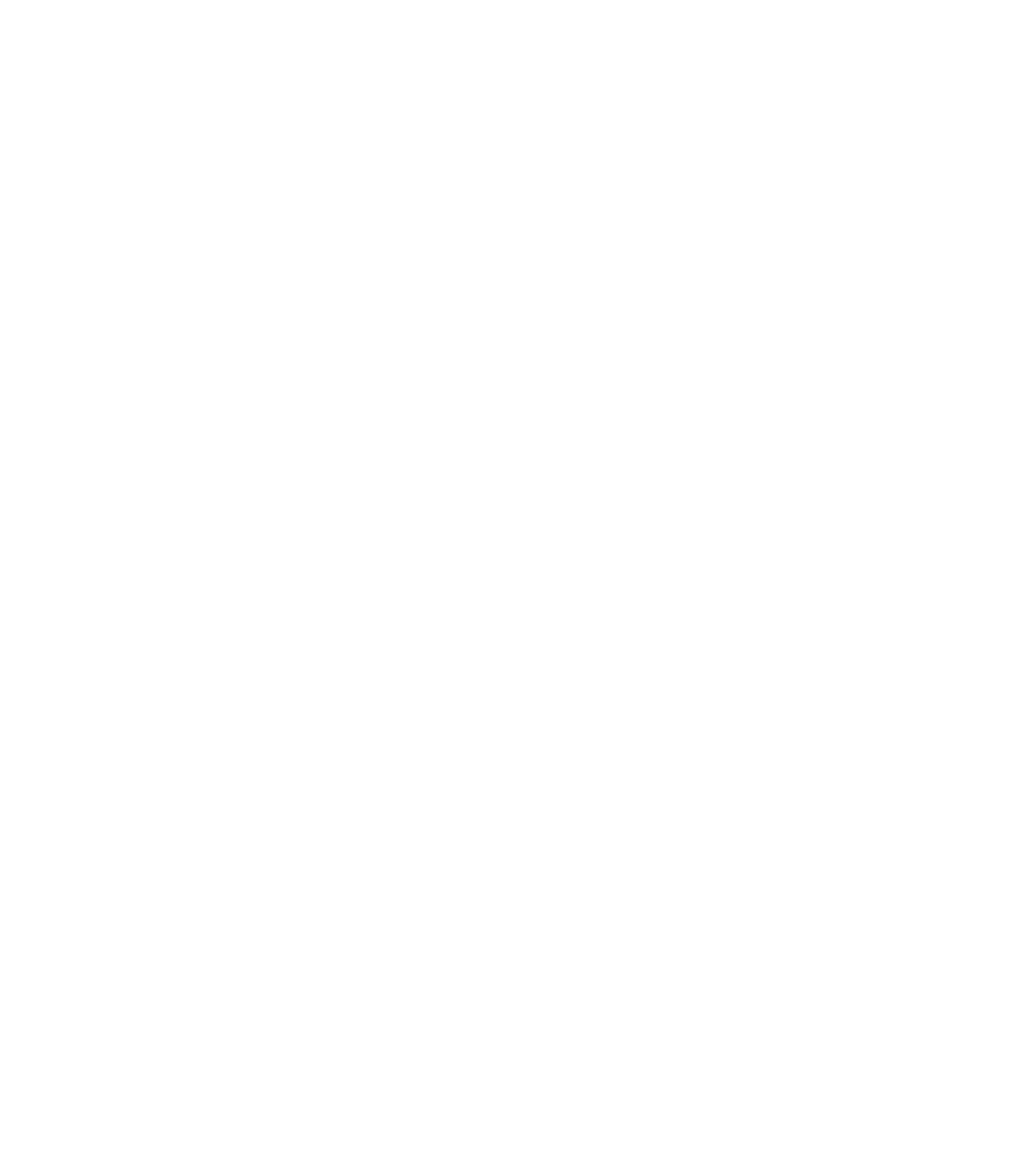
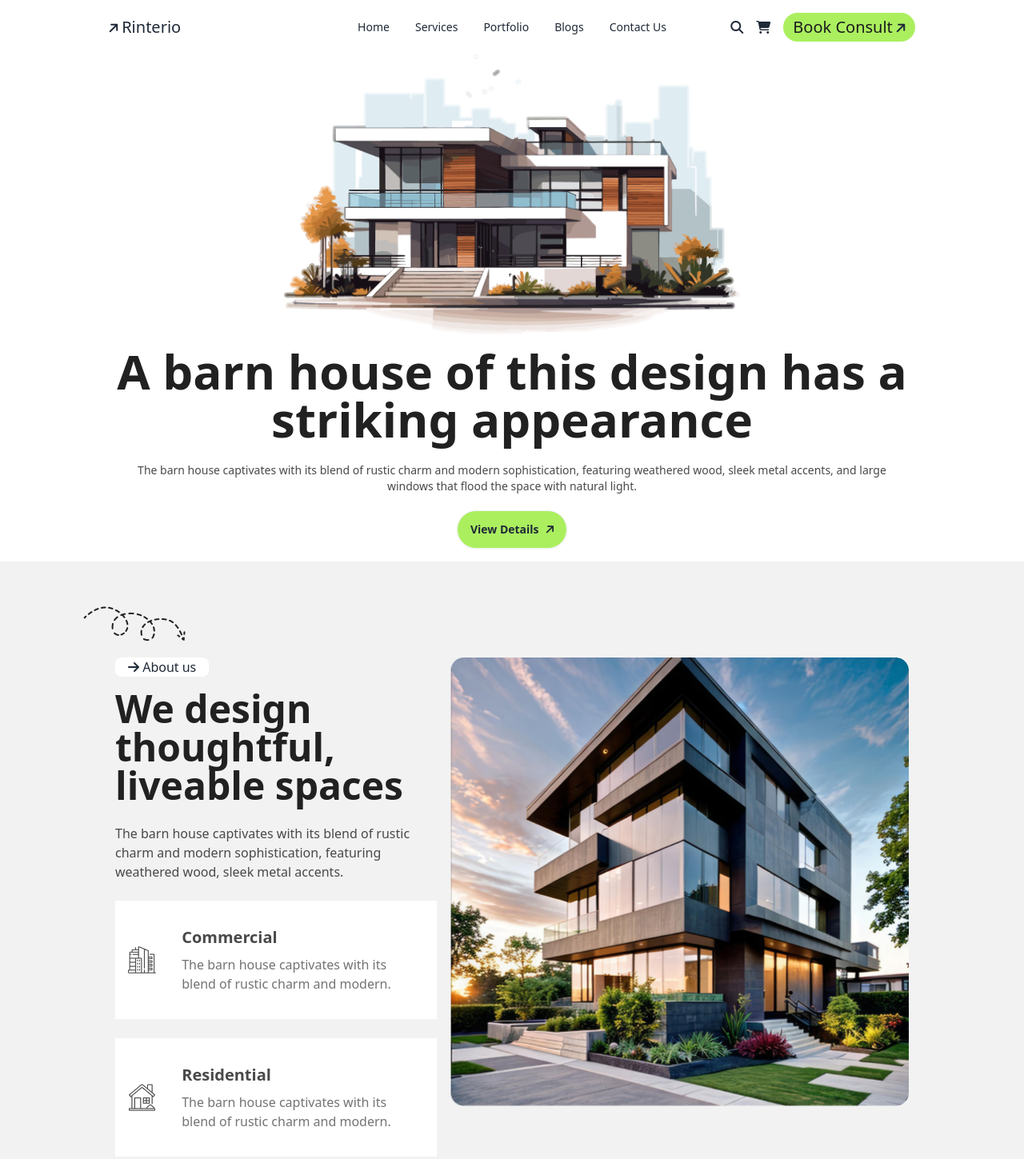
Before and after one commit to Hossainmithu/rinterio-assignment, a plain HTML site: page index.html in a window 1280 px wide. Shown: the whole page at 80% size. Before the commit the page ends 800 px from the top, so only its background shows below. Drawn offline with nearby package versions, Linux system fonts and the light colour scheme.

Commit message:
added header section

```diff
--- a/index.html
+++ b/index.html
@@ -4,8 +4,138 @@
   <meta charset="UTF-8">
   <meta name="viewport" content="width=device-width, initial-scale=1.0">
   <title>Riterio Website</title>
+  <!-- goggle font -->
+  <link rel="preconnect" href="https://fonts.googleapis.com">
+  <link rel="preconnect" href="https://fonts.gstatic.com" crossorigin>
+  <link href="https://fonts.googleapis.com/css2?family=Manrope:wght@200..800&display=swap" rel="stylesheet">
+  <!-- tailwind css -->
+  <script src="https://cdn.tailwindcss.com"></script>
+  <!-- daisy ui -->
+  <link href="https://cdn.jsdelivr.net/npm/daisyui@4.12.10/dist/full.min.css" rel="stylesheet" type="text/css" />
+  <script src="https://cdn.tailwindcss.com"></script>
+
+  <!-- font awsome -->
+  <link rel="stylesheet" href="https://cdnjs.cloudflare.com/ajax/libs/font-awesome/6.6.0/css/all.min.css"
+    integrity="sha512-Kc323vGBEqzTmouAECnVceyQqyqdsSiqLQISBL29aUW4U/M7pSPA/gEUZQqv1cwx4OnYxTxve5UMg5GT6L4JJg=="
+    crossorigin="anonymous" referrerpolicy="no-referrer" />
+
+  <style>
+    font-family {
+      font-family: "Manrope", sans-serif;
+    }
+  </style>
 </head>
-<body>
+<body class="font-family mx-w-[1440px] m-auto">
+  <header>
+    <!-- nav section -->
+    <div class="navbar bg-base-100 w-[95%] lg:w-4/5 m-auto">
+      <div class="navbar-start">
+        <div class="dropdown">
+          <div tabindex="0" role="button" class="btn btn-ghost lg:hidden">
+            <svg xmlns="http://www.w3.org/2000/svg" class="h-5 w-5" fill="none" viewBox="0 0 24 24"
+              stroke="currentColor">
+              <path stroke-linecap="round" stroke-linejoin="round" stroke-width="2" d="M4 6h16M4 12h8m-8 6h16" />
+            </svg>
+          </div>
+          <ul tabindex="0"
+            class="menu menu-sm dropdown-content text-[#737373] bg-base-100 rounded-box z-[1] mt-3 w-52 p-2 shadow">
+            <li><a class="text-[#494949]">Home</a></li>
+            <li><a>Services</a></li>
+            <li><a>Portfolio</a></li>
+            <li><a>Blogs</a></li>
+            <li><a>Contact Us</a></li>
+          </ul>
+        </div>
+        <div>
+          <i class="fa-solid fa-arrow-up rotate-45"></i>
+          <a class="text-xl">Rinterio</a>
+        </div>
+      </div>
+      <div class="navbar-center hidden lg:flex">
+        <ul class="menu menu-horizontal px-1">
+          <li><a>Home</a></li>
+          <li><a>Services</a></li>
+          <li><a>Portfolio</a></li>
+          <li><a>Blogs</a></li>
+          <li><a>Contact Us</a></li>
+        </ul>
+      </div>
+      <div class="navbar-end hidden lg:flex gap-4">
+        <div class="bg-white"><i class="fa-solid  fa-magnifying-glass"></i></div>
+        <i class="fa-solid bg-white fa-cart-shopping"></i>
+        <div class="px-3 py-1 bg-[#ABEF5F] rounded-3xl">
+          <a class="text-[#1C1C1C] text-xl font-medium">Book Consult</a>
+          <i class="fa-solid fa-arrow-up rotate-45"></i>
+        </div>
+      </div>
+    </div>
+    <!-- banner section -->
+    <section>
+      <div class="card card-compact bg-base-100 w-[95%] lg:w-4/5 m-auto">
+        <figure>
+          <img src="assets/banner.png" alt="">
+        </figure>
+        <div class="card-body">
+          <h2 class="card-title text-[#212121] text-center font-bold text-3xl lg:text-6xl">A barn house of this design
+            has a striking appearance</h2>
+          <p class="text-[#494949] font-medium text-center py-3">The barn house captivates with its blend of rustic
+            charm and modern sophistication, featuring weathered wood, sleek metal accents, and large windows that flood
+            the space with natural light.</p>
+          <div class="card-actions justify-center ">
+            <button class="btn rounded-3xl hover:bg-[#ABEF5F] bg-[#ABEF5F]">View Details <i
+                class="fa-solid fa-arrow-up rotate-45"></i></button>
+          </div>
+        </div>
+      </div>
+    </section>
+  </header>
+  <main>
+    <!-- we design section -->
+    <section>
+      <div class="hero bg-base-200 min-h-screen">
+        <div class="hero-content w-[95%] lg:w-4/5 relative flex-col-reverse lg:flex-row-reverse">
+          <img src="assets/Rectangle.png" class="max-w-sm lg:max-w-xl max-h-2xl rounded-lg" />
+          <div>
+            <div class="absolute hidden lg:block -left-6">
+              <img src="assets/Vector.png" alt="">
+            </div>
+            <br>
+            <br>
+            <button class="bg-white rounded-lg px-4 my-4"> <i
+              class="fa-solid fa-arrow-right"></i> About us</button>
+            <h1 class="text-4xl lg:text-5xl text-center lg:text-left font-extrabold text-[#212121]">We design thoughtful, liveable spaces</h1>
+            <p class="py-6 font-medium text-base text-center lg:text-left lg:text-[16px] text-[#494949]">The barn house captivates with its blend of rustic charm and
+              modern sophistication, featuring weathered wood, sleek metal accents.</p>
+            <div class="mb-6">
+              <div class="flex flex-row justify-center items-center pl-4 bg-base-100">
+                <figure>
+                  <img src="assets/commercial.png" alt="">
+                </figure>
+                <div class="card-body">
+                  <h2 class="card-title text-[#494949] font-bold text-xl">Commercial</h2>
+                  <p class="text-[#737373] ">The barn house captivates with its blend of rustic charm and modern.</p>
+                </div>
+              </div>
+            </div>
+            <div>
+              <div class="flex flex-row justify-center items-center pl-4 bg-base-100">
+                <figure>
+                  <img src="assets/residential.png" alt="">
+                </figure>
+                <div class="card-body">
+                  <h2 class="card-title text-[#494949] font-bold text-xl">Residential</h2>
+                  <p class="text-[#737373]">The barn house captivates with its blend of rustic charm and modern.</p>
+                </div>
+              </div>
+            </div>
+          </div>
+        </div>
+      </div>
+    </section>
+  </main>
+  <footer>
 
+  </footer>
 </body>
+
 </html>
--- /dev/null
+++ b/tailwind.config.js
@@ -0,0 +1,8 @@
+/** @type {import('tailwindcss').Config} */
+module.exports = {
+  content: ["./src/**/*.{html,js}"],
+  theme: {
+    extend: {},
+  },
+  plugins: [],
+}
```
